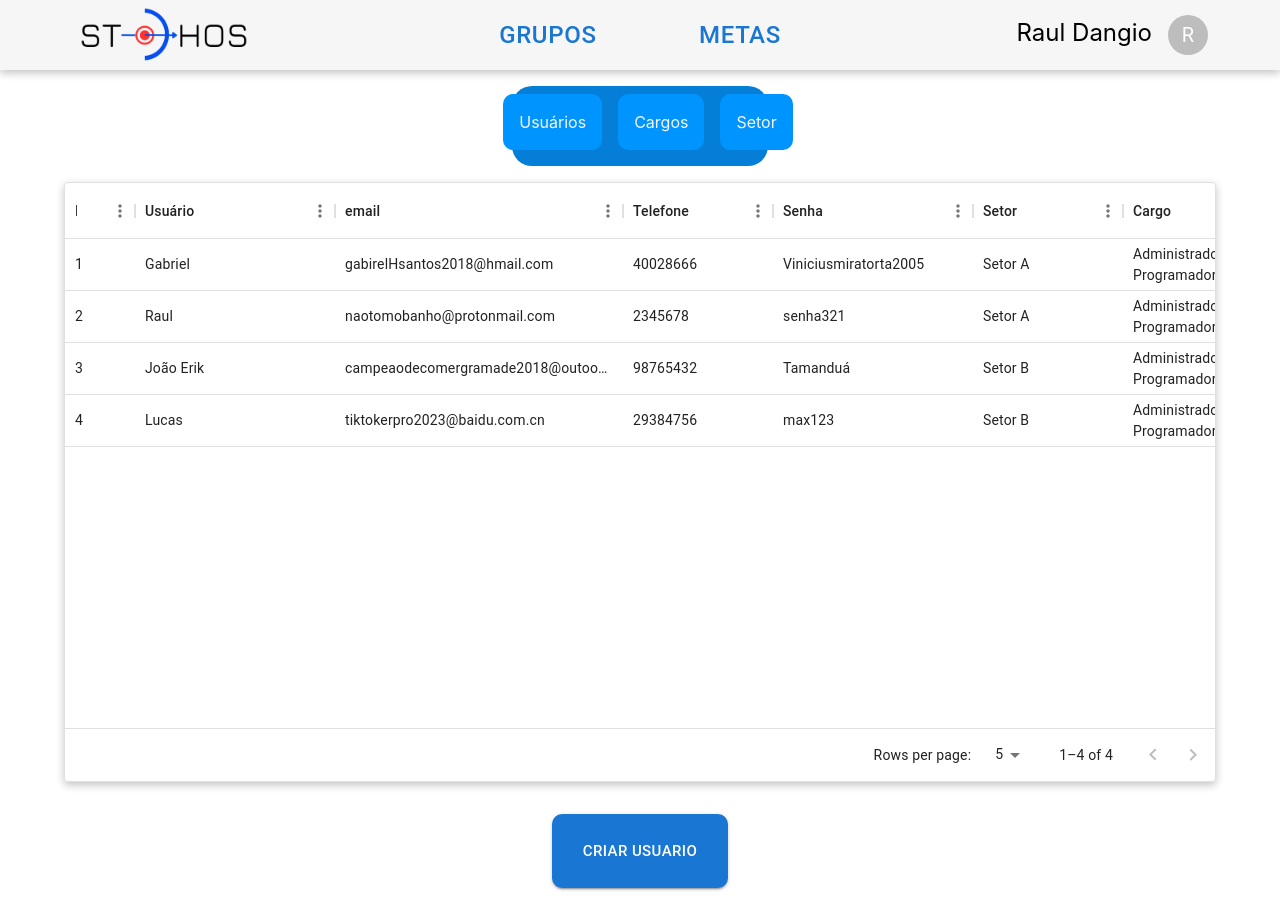
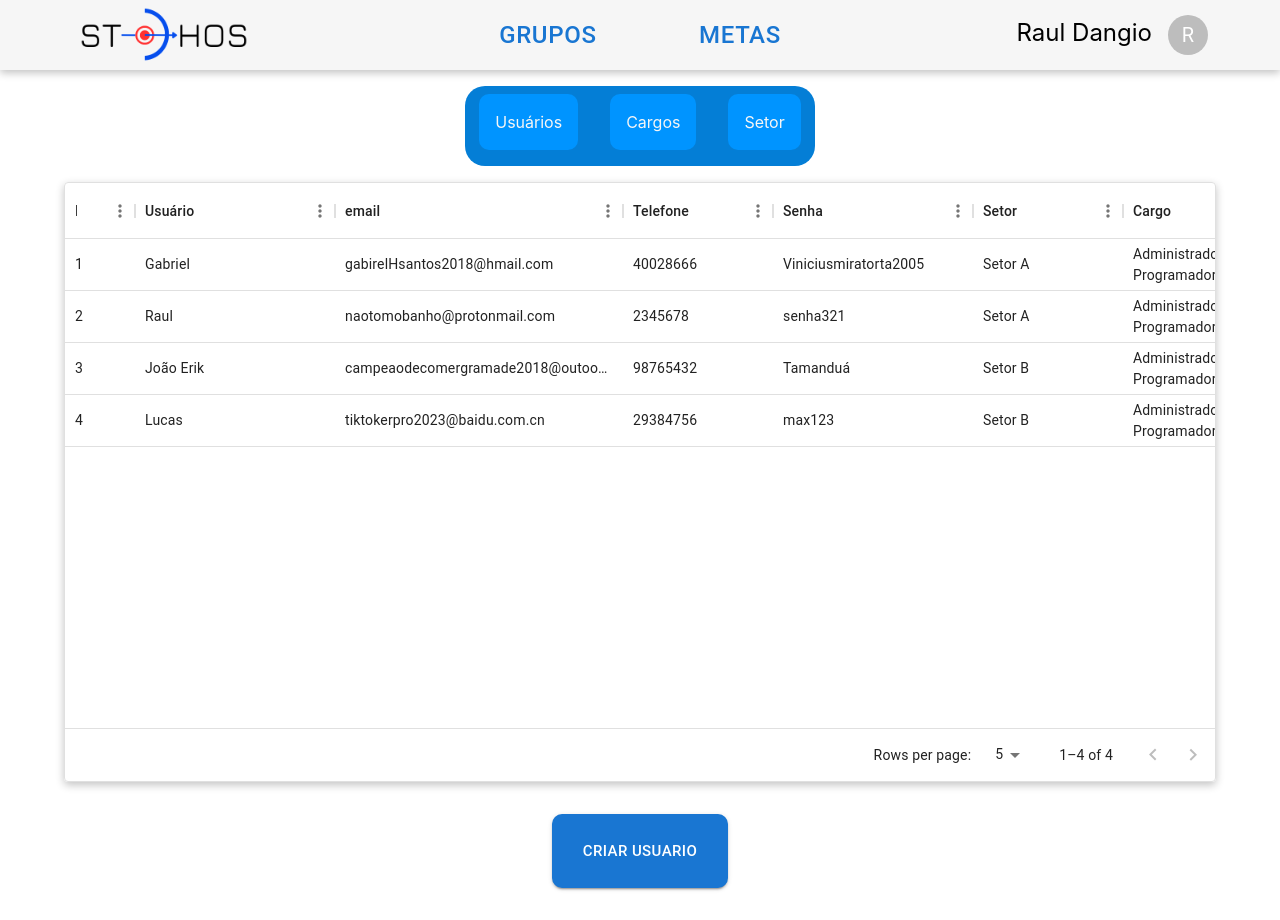
Before and after one commit to StochosTCC/Stochos, a React (Create React App) app in the folder stochos-front-R/: page /admin in a window 1280 px wide. Built offline with nearby package versions, Linux system fonts and the light colour scheme.

Commit message:
tabs admins fixed

```diff
--- a/stochos-front-R/src/pages/Admin/Admin.module.scss
+++ b/stochos-front-R/src/pages/Admin/Admin.module.scss
@@ -10,6 +10,7 @@
     display: flex;
     border-radius: 20px;
     width: 20vw;
+    min-width: 350px;
 
     top: 50%;
     left: 50%;
@@ -28,6 +29,7 @@
     margin-top: 1vh;
     margin-bottom: 1rem;
     margin-left: 1rem;
+    margin-right: 1rem;
     padding: 1rem;
 
     background-color: $azul-botao;
```
